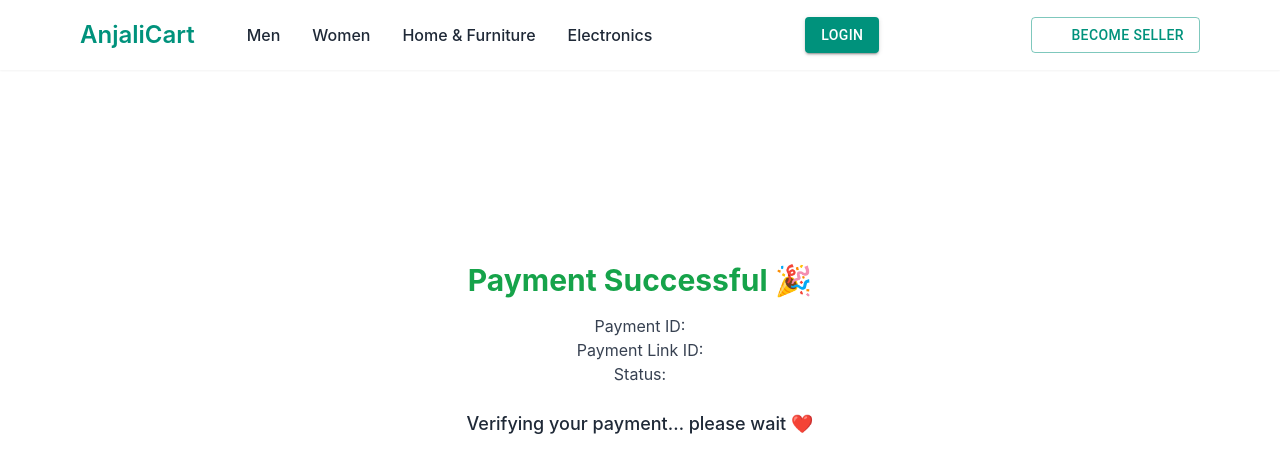
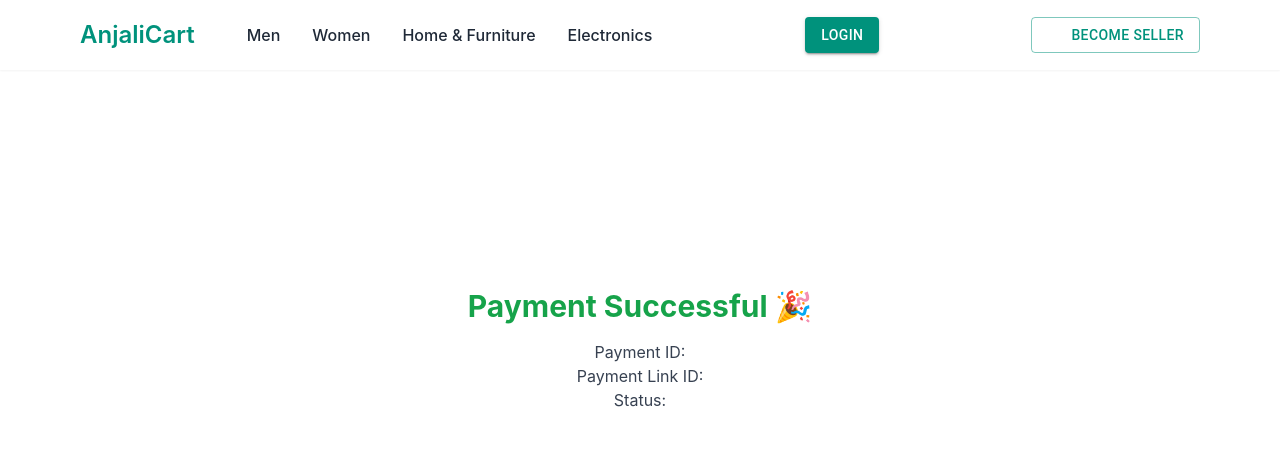
Before and after one commit to anjalivs1176/AnjaliCartEcommerce, a React (Create React App) app in the folder ecommerce_frontend/: page /payment-success/1 in a window 1280 px wide. Shown: the top 472 px of the page. Built offline with nearby package versions, Linux system fonts and the light colour scheme; some icons are missing.

Commit message:
Customer flow completed: profile, orders, auth fixes

```diff
--- a/ecommerce_frontend/src/customer/pages/Payment/PaymentSuccess.tsx
+++ b/ecommerce_frontend/src/customer/pages/Payment/PaymentSuccess.tsx
@@ -47,9 +47,7 @@ const PaymentSuccess = () => {
         Status: <strong>{status}</strong>
       </p>
 
-      <p className="mt-6 text-lg font-medium text-gray-800">
-        Verifying your payment… please wait ❤️
-      </p>
+
     </div>
   );
 };
```
